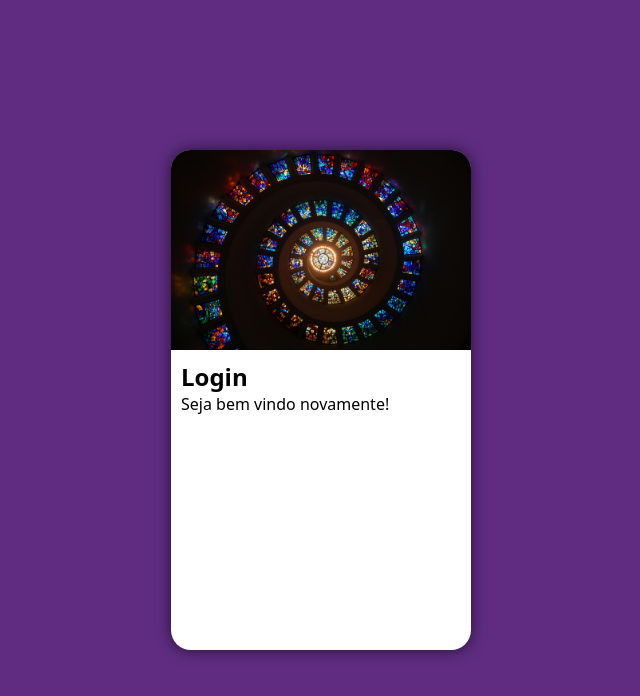
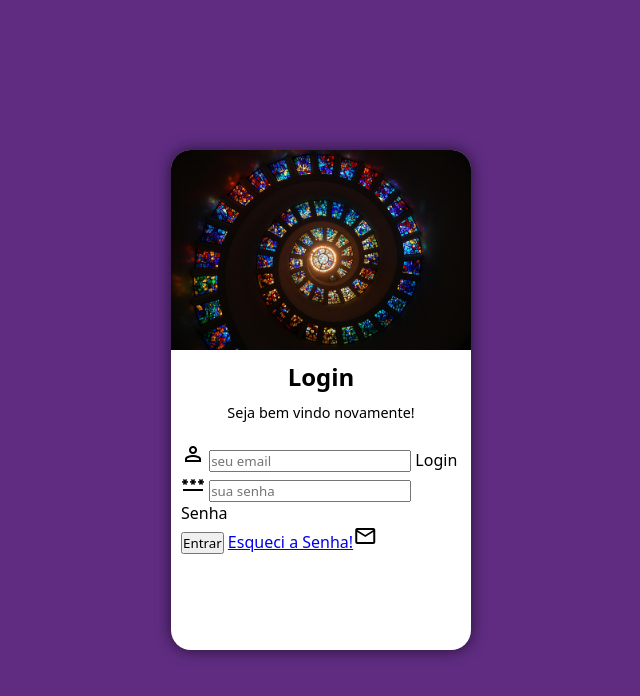
Before and after one commit to lucasblk/projeto-login, a plain HTML site: page index.html in a window 1280 px wide. Shown: the whole page, without its empty margins (319-959 px from the left). Drawn offline with nearby package versions, Linux system fonts and the light colour scheme.

Commit message:
add o form

```diff
--- a/estilos/media-queries.css
+++ b/estilos/media-queries.css
@@ -34,12 +34,12 @@
         height: 450px;
        }
        section > div#foto {
-        float: left;
+        float: right;
         width: 45%;
         height: 100%;
        }
        section > div#formulario {
-        float: right;
+        float: left;
         width: 55%;
         height: 100%;
        }
--- a/estilos/style.css
+++ b/estilos/style.css
@@ -49,3 +49,13 @@ section > div#formulario {
     padding: 10px;
 
 }
+section > div#formulario > h1 {
+    text-align: center;
+    font-size: 1.5em;
+    margin-bottom: 10px;
+}
+section > div#formulario > p {
+    text-align: center;
+    font-size: 0.9em;
+    margin-bottom: 20px;
+}
--- a/index.html
+++ b/index.html
@@ -4,6 +4,7 @@
     <meta charset="UTF-8">
     <meta name="viewport" content="width=device-width, initial-scale=1.0">
     <title>Login</title>
+    <link href="https://fonts.googleapis.com/css2?family=Material+Symbols+Outlined" rel="stylesheet" />
     <link rel="stylesheet" href="estilos/style.css">
     <link rel="stylesheet" href="estilos/media-queries.css">
 </head>
@@ -16,7 +17,20 @@
             <div id="formulario">
                 <h1>Login</h1>
                 <p>Seja bem vindo novamente!</p>
-                <form action="login.php" method="post"></form>
+                <form action="login.php" method="post" autocomplete="on">
+                    <div class="campo">
+                        <span class="material-symbols-outlined">person</span>
+                        <input type="email" name="login" id="ilogin" placeholder="seu email" autocomplete="email" required maxlength="30">
+                        <label for="ilogin">Login</label>
+                    </div>
+                    <div class="campo">
+                        <span class="material-symbols-outlined">password</span>
+                        <input type="password" name="senha" id="isenha" placeholder="sua senha" autocomplete="current-password" required minlength="8" maxlength="20">
+                        <label for="isenha">Senha</label>
+                    </div>
+                    <input type="submit" value="Entrar">
+                    <a href="esqueci.html">Esqueci a Senha!</a><span class="material-symbols-outlined">mail</span>
+                </form>
             </div>
         </section>
     </main>
```
